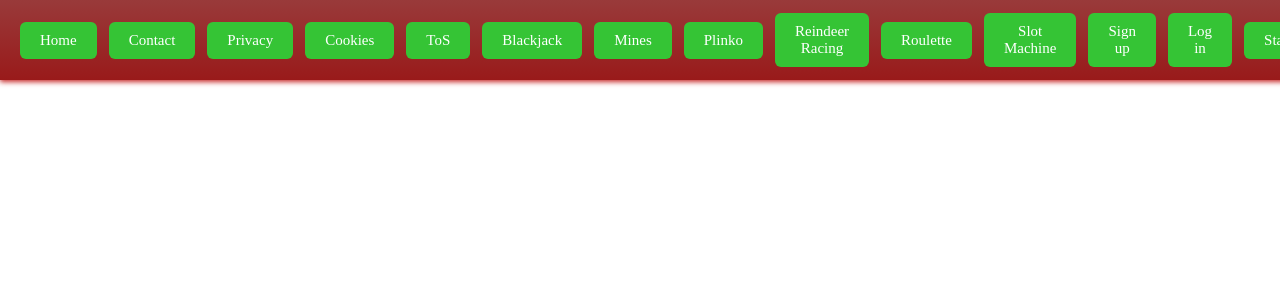
After one commit to 554961/addictive-app-project, a PHP site: page /components/navbar.php in a window 1280 px wide. The commit adds this page. Shown: the top 300 px of the page. Run offline with PHP 8.4, Linux system fonts and the light colour scheme.

Commit message:
updating nav & customer login

```diff
--- /dev/null
+++ b/components/navbar.php
@@ -0,0 +1,90 @@
+<!DOCTYPE html>
+<html lang="en">
+<head>
+  <meta charset="UTF-8" />
+  <meta name="viewport" content="width=device-width, initial-scale=1.0" />
+
+  <style>
+    .navbar {
+      display: flex;
+      align-items: center;
+      justify-content: space-between;
+      padding: 0 20px;
+      height: 80px;
+      position: fixed;
+      top: 0;
+      left: 0;
+      width: 100%;
+      background: linear-gradient(180deg, #993a3a, #991a1aff);
+      box-shadow: 0 2px 5px rgba(192, 19, 19, 0.9);
+      z-index: 1000;
+    }
+
+    .nav-actions {
+      display: flex;
+      gap: 20px;
+      margin-right: 30px;
+    }
+
+        .nav-left, .nav-right { display: flex; align-items: center; }
+        .nav-left a, .nav-right a { margin-right: 12px; }
+
+        .button {
+            background-color: rgba(53, 196, 53, 1);
+            border: none;
+            color: white;
+            padding: 10px 20px;
+            text-align: center;
+            text-decoration: none;
+            display: inline-block;
+            font-size: 15px;
+            border-radius: 6px;
+            cursor: pointer;
+        }
+
+        .nav-button{
+            margin-right: 0;
+        }
+
+        .button:active {
+            background-color:rgba(62, 182, 78, 1);
+            box-shadow: 0 5px rgba(62, 182, 78, 1);
+            transform: translateY(4px);
+        }
+
+        /* Make nav links look good on small screens */
+        @media (max-width:800px){
+            .nav-left a, .nav-right a { margin-right: 8px; }
+            .button { padding: 8px 12px; font-size: 13px; }
+        }
+    </style>
+</head>
+
+<body>
+    <nav class="navbar">
+        <div class="nav-left">
+            <a href="/addictive-app-project/index.php" class="button">Home</a>
+            <a href="/addictive-app-project/pages/contact_us.php" class="button">Contact</a>
+            <a href="/addictive-app-project/pages/privacy_policy.php" class="button">Privacy</a>
+            <a href="/addictive-app-project/pages/cookies_policy.php" class="button">Cookies</a>
+            <a href="/addictive-app-project/pages/ToS.php" class="button">ToS</a>
+        </div>
+
+        <div class="nav-right">
+            <!-- Minigames quick links -->
+            <a href="/addictive-app-project/minigames/Blackjack/index.php" class="button">Blackjack</a>
+            <a href="/addictive-app-project/minigames/Mines/index.php" class="button">Mines</a>
+            <a href="/addictive-app-project/minigames/Plinko/index.php" class="button">Plinko</a>
+            <a href="/addictive-app-project/minigames/Reindeer%20Racing/index.php" class="button">Reindeer Racing</a>
+            <a href="/addictive-app-project/minigames/Roulette/index.php" class="button">Roulette</a>
+            <a href="/addictive-app-project/minigames/Slot%20machine/index.php" class="button">Slot Machine</a>
+
+            <!-- User actions -->
+            <a href="/addictive-app-project/customer/register/index.php" class="button">Sign up</a>
+            <a href="/addictive-app-project/customer/login/index.php" class="button">Log in</a>
+            <a href="/addictive-app-project/staff/login/index.php" class="button">Staff</a>
+        </div>
+
+    </nav>
+</body>
+</html>
--- a/customer/login/index.php
+++ b/customer/login/index.php
@@ -100,7 +100,7 @@
                 <p><?php echo $error; ?></p>
             <?php } ?>
 
-            <form method="post" action="login.php">
+            <form method="post" action="index.php">
                 <p style="font-size: 18px;">
                     <label>Username:</label><br>
                     <!-- inputs can use some styling, basic as-is -->
```
